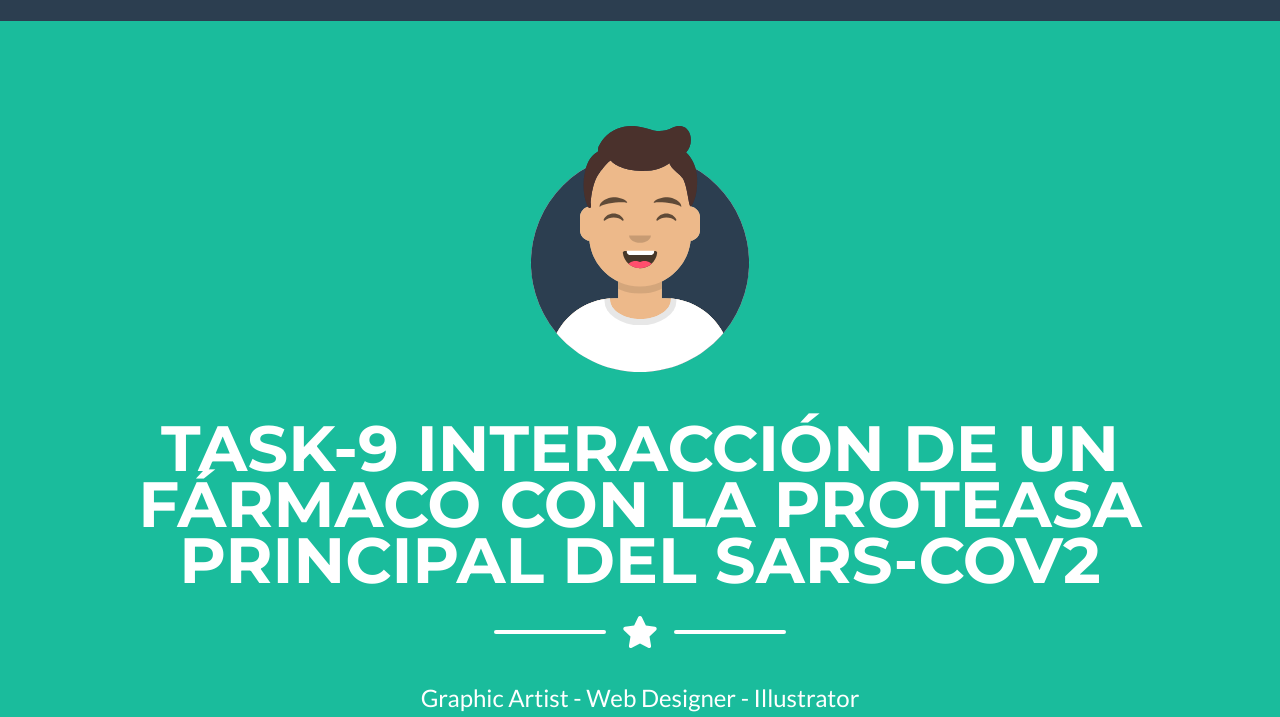
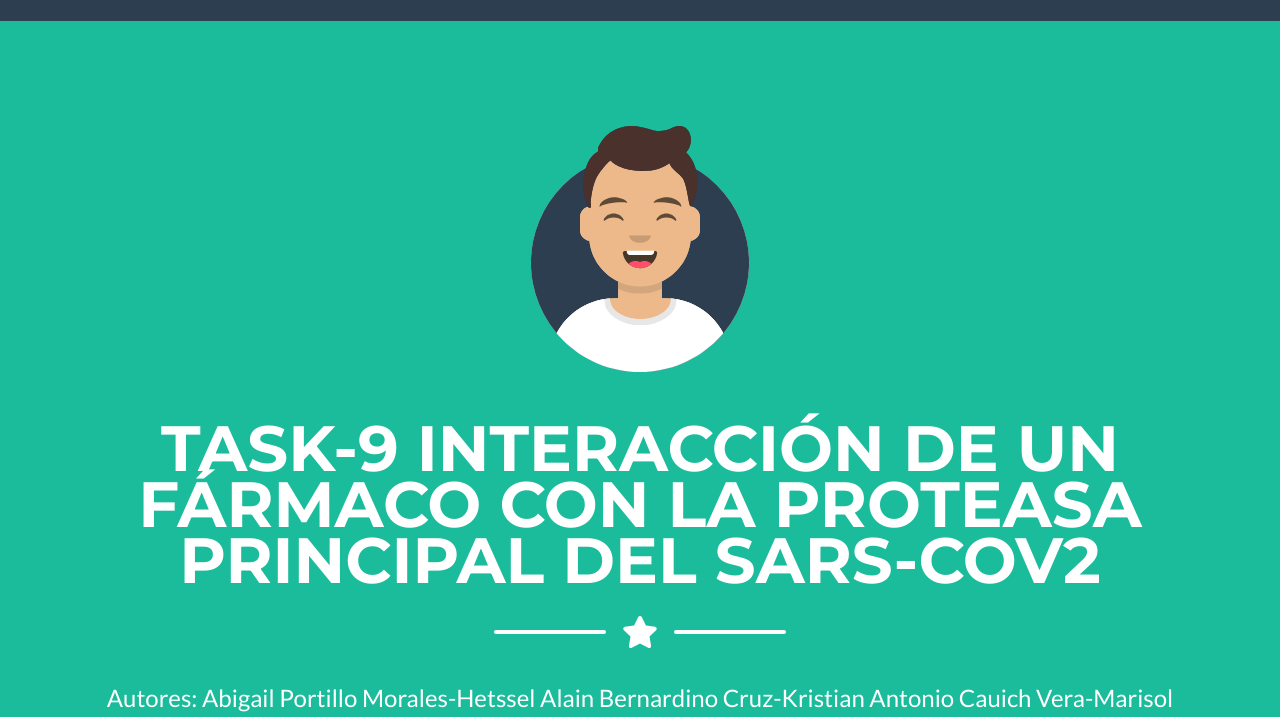
Before and after one commit to Abi9701/esta-es-la-buena-, a plain HTML site: page index.html in a window 1280 px wide. Shown: the part 83-800 px from the top of the page. Drawn offline with nearby package versions, Linux system fonts and the light colour scheme.

Commit message:
Update index.html

```diff
--- a/index.html
+++ b/index.html
@@ -48,7 +48,7 @@
                     <div class="divider-custom-line"></div>
                 </div>
                 <!-- Masthead Subheading-->
-                <p class="masthead-subheading font-weight-light mb-0">Graphic Artist - Web Designer - Illustrator</p>
+                <p class="masthead-subheading font-weight-light mb-0"> Autores: Abigail Portillo Morales-Hetssel Alain Bernardino Cruz-Kristian Antonio Cauich Vera-Marisol Jiménez Castillo</p>
             </div>
         </header>
         <!-- Portfolio Section-->
```
